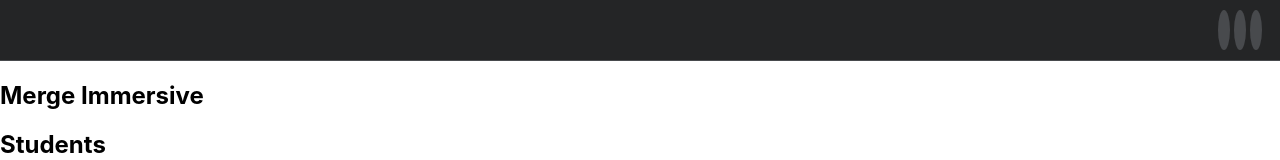
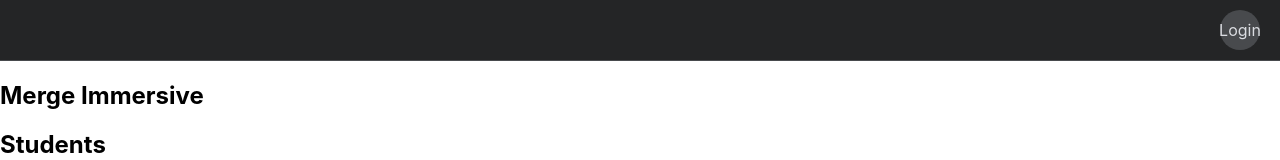
Before and after one commit to jacklmbrt07/merge-immersive, a React (Create React App) app: page / in a window 1280 px wide. Shown: the top 160 px of the page. Built offline with nearby package versions, Linux system fonts and the light colour scheme.

Commit message:
preparing nav for login/logout features

```diff
--- a/src/components/NavBar/NavBar.jsx
+++ b/src/components/NavBar/NavBar.jsx
@@ -1,23 +1,40 @@
 import React, { useState } from "react";
+import { Link } from "react-router-dom";
 import "./NavBar.css";
 
 const NavBar = (props) => {
-  const [open, setOpen] = useState();
+  // const [open, setOpen] = useState();
   return (
     <nav className="navbar">
       <ul className="navbar-nav">
         <li className="nav-item">
-          <a href="#" className="icon-button"></a>
-          <a
-            href="#"
-            className="icon-button"
-            onClick={() => setOpen(!open)}
-          ></a>
-          <a href="#" className="icon-button"></a>
+          <a href="#" className="icon-button">
+            Login
+          </a>
         </li>
       </ul>
     </nav>
   );
 };
 
+// const NavBar = (props) => {
+//   let nav = props.user ? (
+//     <div>
+//       <Link to="" onClick={props.handleLogout}>
+//         {" "}
+//         LOG OUT
+//       </Link>
+//       &nbsp;&nbsp;|&nbsp;&nbsp;&nbsp;
+//       <span>WELCOME, {props.user.name}</span>
+//     </div>
+//   ) : (
+//     <div>
+//       <Link to="/login">LOG IN</Link>
+//       &nbsp;&nbsp;|&nbsp;&nbsp;&nbsp;
+//       <Link to="/signup">SIGN UP</Link>
+//     </div>
+//   );
+//   return <div>{nav}</div>;
+// };
+
 export default NavBar;
```
